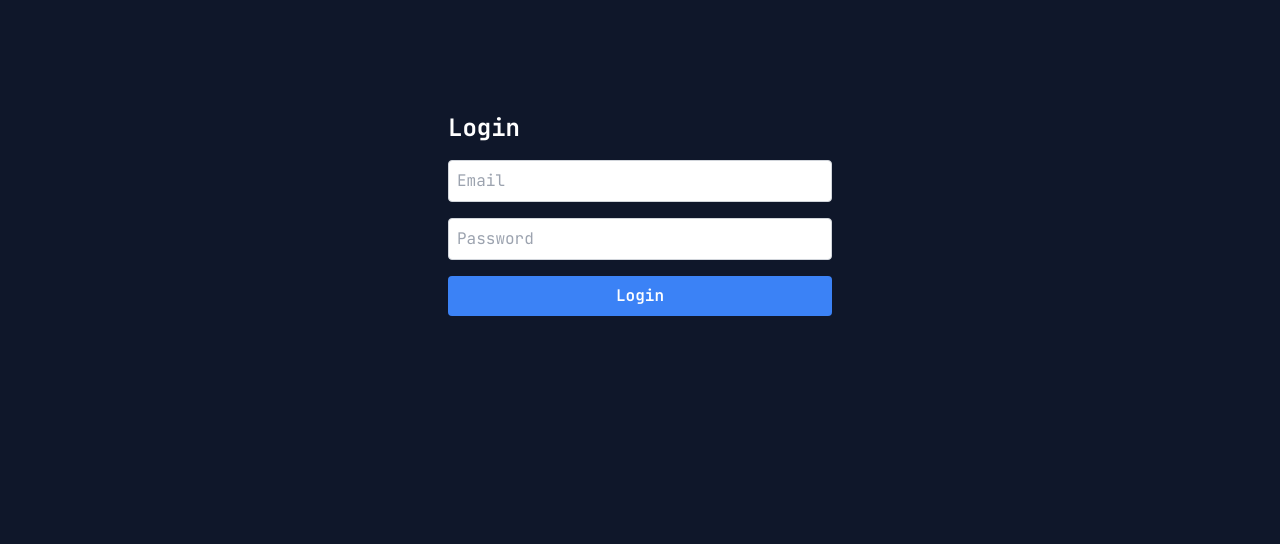
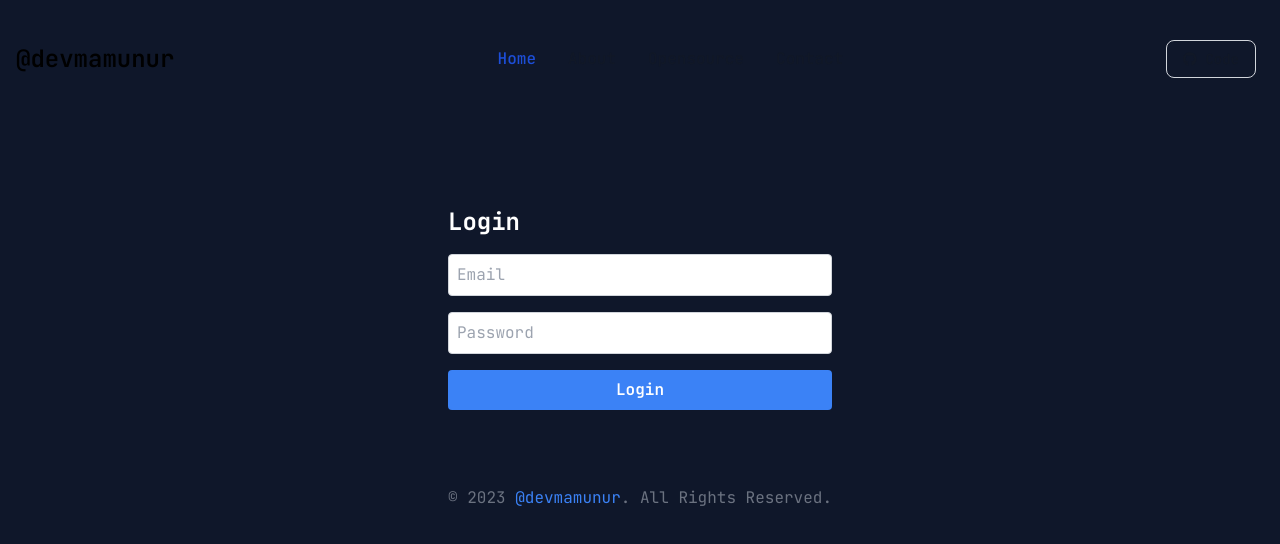
Before and after one commit to devmamunur/mamunur.dev, a Next.js app: page /signin in a window 1280 px wide. Shown: the top 544 px of the page. Built offline with nearby package versions, Linux system fonts and the light colour scheme.

Commit message:
update auth layout

```diff
--- a/src/app/(auth)/layout.tsx
+++ b/src/app/(auth)/layout.tsx
@@ -1,16 +1,23 @@
+import NavBar from '@/components/Web/NavBar';
+import React from 'react';
+import Footer from '@/components/Web/Footer';
+
 export const metadata = {
-  title: 'Next.js',
-  description: 'Generated by Next.js',
-}
+  title: '@devmamunur | Mamunur Rashid Software Developer',
+  description:
+    'I am Full Stack Web Developer | Open Source Enthusiast | JavaScript, TypeScript, Node.js, React.js, Vue.js | 4 years of industry experience.',
+};
 
 export default function RootLayout({
   children,
 }: {
-  children: React.ReactNode
+  children: React.ReactNode;
 }) {
   return (
-    <html lang="en">
-      <body>{children}</body>
-    </html>
-  )
+    <>
+      <NavBar />
+      {children}
+      <Footer />
+    </>
+  );
 }
```
